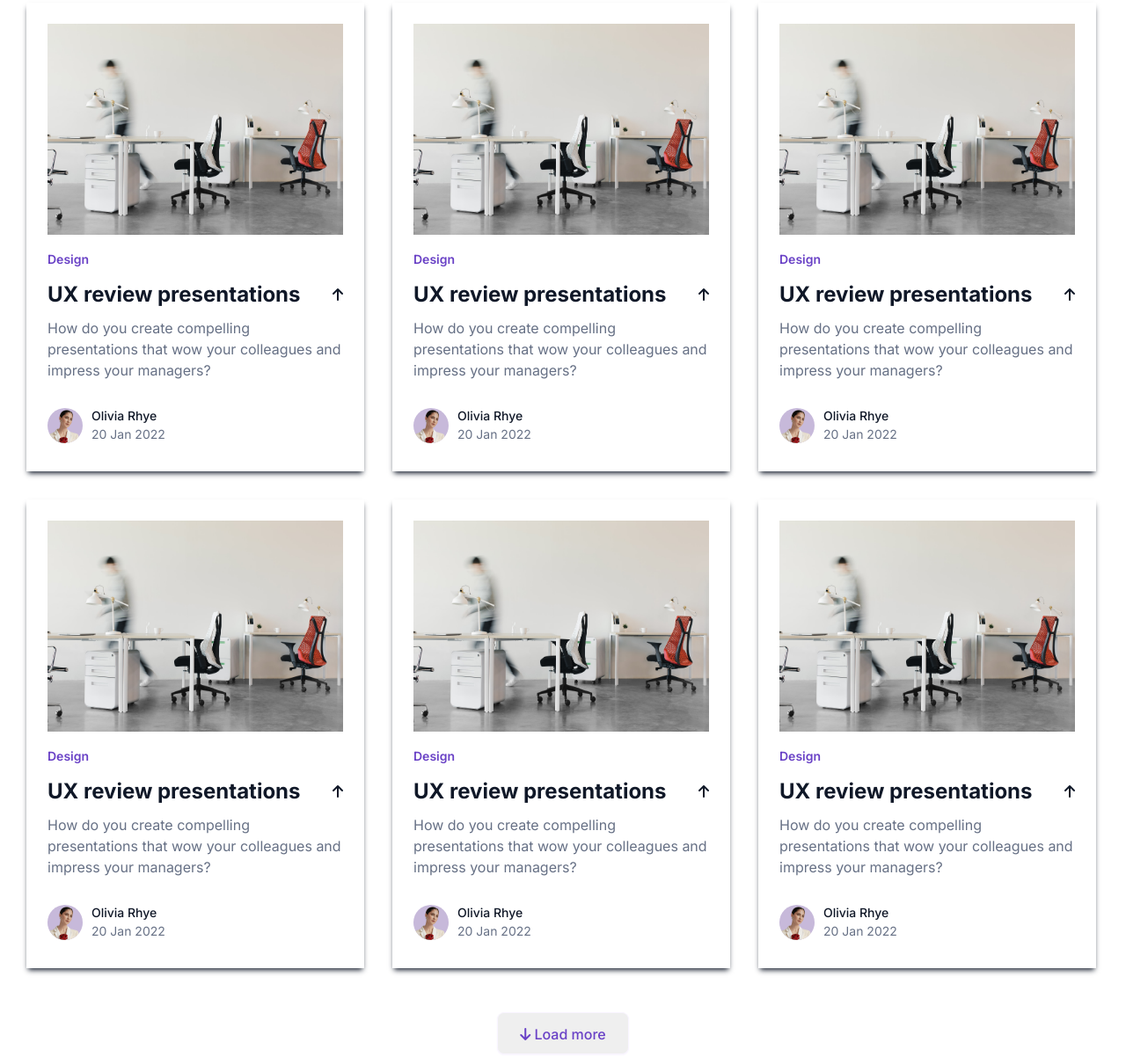
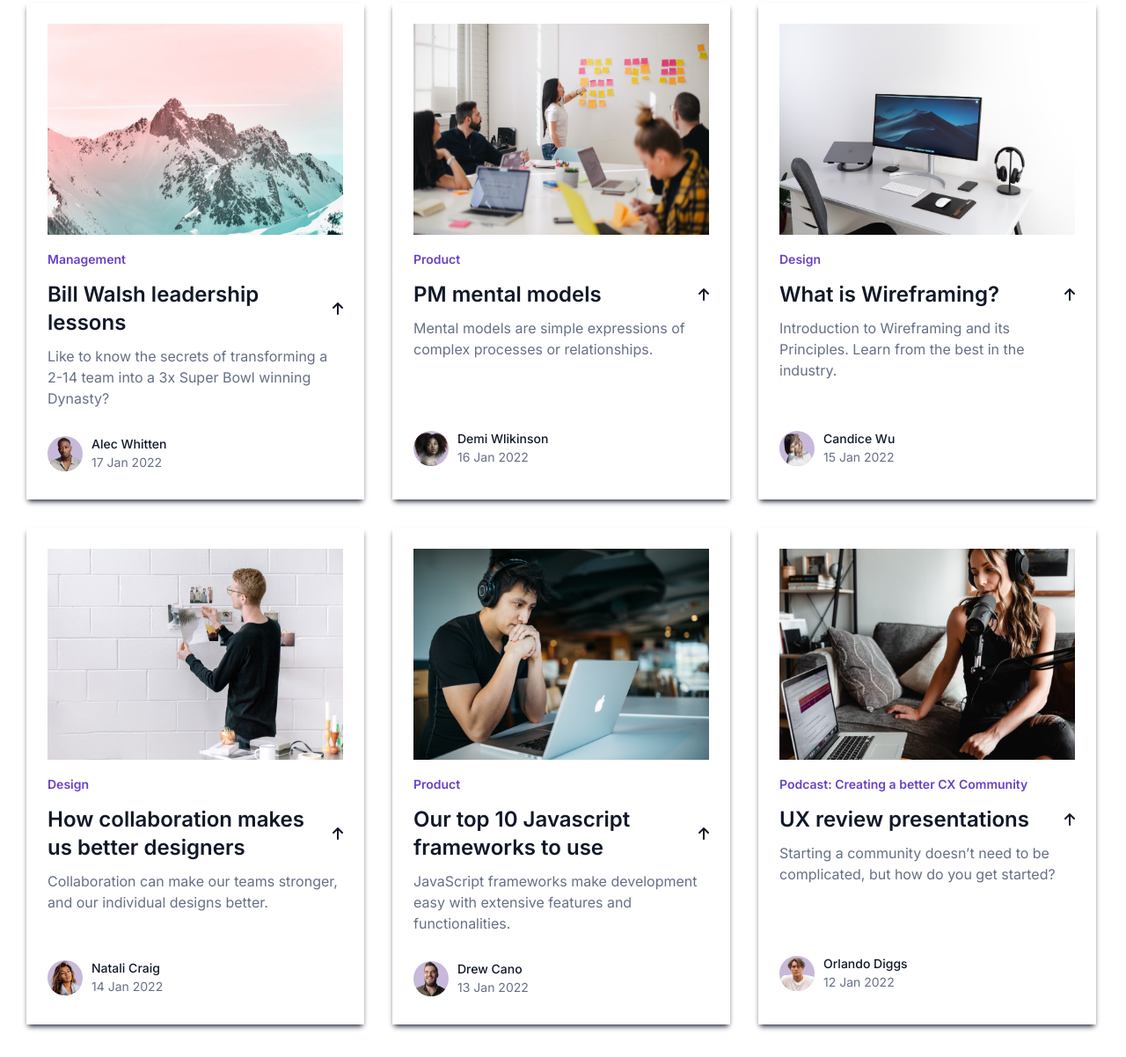
Before and after one commit to AleksandreLatsabidze/Figma_Design_1, a plain HTML site: page index.html in a window 1280 px wide. Shown: the part 980-2182 px from the top of the page at 88% size. Drawn offline with Linux system fonts and the light colour scheme.

Commit message:
add responsive design Figma for TechSchool Academy

```diff
--- a/css/main.css
+++ b/css/main.css
@@ -58,7 +58,7 @@ header button{
 }
 header h1{
     color: var(--secondary-color);
-    font-size: 48px;
+    font-size: 48px;  /*   36 */
     line-height: 60px;
     letter-spacing: -2%;
     font-weight: 600;
@@ -68,7 +68,7 @@ header h1{
 header p{
     color: var(--primary-color);
     font-weight: 400;
-    font-size: 20px;
+    font-size: 20px;   /*18*/
     line-height: 30px;
     letter-spacing: 0%;
     margin-bottom: 20px;
@@ -122,8 +122,8 @@ header p{
     gap:32px;
   }
 .box{
-    width: 384px;
-    /* height: 580px; */
+    width: 384px;  /*343*/
+    /* height: 580px;  530*/
     padding: 24px 24px 32px 24px;
     box-shadow: 0px 4px 6px -2px var(--title-color);
     background-color: #FFF;
@@ -147,10 +147,12 @@ header p{
     margin-bottom: 10px;
 }
 .titleIcon h3{
-   font-weight: 600px;
+   font-weight: 600;
    font-size: 24px;
    line-height: 32px;
    color: var(--title-color);
+   padding-right: 9px;
+
 }
 .titleIcon i{
     color: var(--title-color);
@@ -211,3 +213,14 @@ header p{
     text-align: center;
     margin: 50px 0px;
 }
+.lastPadd p,.podPadd p
+{
+    padding-bottom: 50px;
+
+}
+.introPadd p {
+    padding-bottom: 26px;
+}
+.colPadd p{
+    padding-bottom: 23px;
+}
--- a/index.html
+++ b/index.html
@@ -8,6 +8,7 @@
       href="https://cdnjs.cloudflare.com/ajax/libs/font-awesome/6.7.2/css/all.min.css"
     />
     <link rel="stylesheet" href="/css/main.css" />
+    <link rel="stylesheet" href="css/media.css" />
     <title>First Figma Project</title>
   </head>
   <body>
@@ -45,170 +46,170 @@
             </div>
           </div>
           <div class="box">
-            <img src="images/first.jpg" alt="Room photo" />
+            <img src="images/second.jpg" alt="girl photo" />
             <div class="boxText">
+              <h6>Product</h6>
+              <div class="titleIcon">
+                <h3>Migrating to Linear 101</h3>
+                <i class="fa fa-arrow-up" aria-hidden="true"></i>
+              </div>
+              <p>
+                Linear helps streamline software projects, sprints, tasks, and
+                bug tracking. Here’s how to get started.
+              </p>
+            </div>
+            <div class="lastItem">
+              <img src="images/ponex.png" alt="boy photo" />
+              <div class="nameDate">
+                <h6>Phoenix Baker</h6>
+                <span>19 Jan 2022</span>
+              </div>
+            </div>
+          </div>
+          <div class="box">
+            <img src="images/computerDesk.jpg" alt="computer photo" />
+            <div class="boxText">
+              <h6>Software Engineering</h6>
+              <div class="titleIcon">
+                <h3>Building your API Stack</h3>
+                <i class="fa fa-arrow-up" aria-hidden="true"></i>
+              </div>
+              <p>
+                The rise of RESTful APIs has been met by a rise in tools for
+                creating, testing, and managing them.
+              </p>
+            </div>
+            <div class="lastItem">
+              <img src="images/lana.png" alt="girl photo" />
+              <div class="nameDate">
+                <h6>Lana Steiner</h6>
+                <span>18 Jan 2022</span>
+              </div>
+            </div>
+          </div>
+          <div class="box">
+            <img src="images/mountain.jpg" alt="mountain photo" />
+            <div class="boxText">
+              <h6>Management</h6>
+              <div class="titleIcon">
+                <h3>Bill Walsh leadership lessons</h3>
+                <i class="fa fa-arrow-up" aria-hidden="true"></i>
+              </div>
+              <p>
+                Like to know the secrets of transforming a 2-14 team into a 3x
+                Super Bowl winning Dynasty?
+              </p>
+            </div>
+            <div class="lastItem">
+              <img src="images/alec.png" alt="boy photo" />
+              <div class="nameDate">
+                <h6>Alec Whitten</h6>
+                <span>17 Jan 2022</span>
+              </div>
+            </div>
+          </div>
+          <div class="box">
+            <img src="images/comferenceRoom.jpg" alt="Room photo" />
+            <div class="boxText lastPadd">
+              <h6>Product</h6>
+              <div class="titleIcon">
+                <h3>PM mental models</h3>
+                <i class="fa fa-arrow-up" aria-hidden="true"></i>
+              </div>
+              <p>
+                Mental models are simple expressions of complex processes or
+                relationships.
+              </p>
+            </div>
+            <div class="lastItem">
+              <img src="images/demi.png" alt="girl photo" />
+              <div class="nameDate">
+                <h6>Demi Wlikinson</h6>
+                <span>16 Jan 2022</span>
+              </div>
+            </div>
+          </div>
+          <div class="box">
+            <img src="images/secondcomputer.jpg" alt="computerRoom photo" />
+            <div class="boxText introPadd">
               <h6>Design</h6>
+              <div class="titleIcon">
+                <h3>What is Wireframing?</h3>
+                <i class="fa fa-arrow-up" aria-hidden="true"></i>
+              </div>
+              <p>
+                Introduction to Wireframing and its Principles. Learn from the
+                best in the industry.
+              </p>
+            </div>
+            <div class="lastItem">
+              <img src="images/candice.png" alt="girl photo" />
+              <div class="nameDate">
+                <h6>Candice Wu</h6>
+                <span>15 Jan 2022</span>
+              </div>
+            </div>
+          </div>
+          <div class="box">
+            <img src="images/pictures.jpg" alt="Room photo" />
+            <div class="boxText colPadd">
+              <h6>Design</h6>
+              <div class="titleIcon">
+                <h3>How collaboration makes us better designers</h3>
+                <i class="fa fa-arrow-up" aria-hidden="true"></i>
+              </div>
+              <p>
+                Collaboration can make our teams stronger, and our individual
+                designs better.
+              </p>
+            </div>
+            <div class="lastItem">
+              <img src="images/natali.png" alt="girl photo" />
+              <div class="nameDate">
+                <h6>Natali Craig</h6>
+                <span>14 Jan 2022</span>
+              </div>
+            </div>
+          </div>
+          <div class="box">
+            <img src="images/macbook.jpg" alt="Room photo" />
+            <div class="boxText">
+              <h6>Product</h6>
+              <div class="titleIcon">
+                <h3>Our top 10 Javascript frameworks to use</h3>
+                <i class="fa fa-arrow-up" aria-hidden="true"></i>
+              </div>
+              <p>
+                JavaScript frameworks make development easy with extensive
+                features and functionalities.
+              </p>
+            </div>
+            <div class="lastItem">
+              <img src="images/drew.png" alt="girl photo" />
+              <div class="nameDate">
+                <h6>Drew Cano</h6>
+                <span>13 Jan 2022</span>
+              </div>
+            </div>
+          </div>
+          <div class="box">
+            <img src="images/soundrack.jpg" alt="Room photo" />
+            <div class="boxText podPadd">
+              <h6>Podcast: Creating a better CX Community</h6>
               <div class="titleIcon">
                 <h3>UX review presentations</h3>
                 <i class="fa fa-arrow-up" aria-hidden="true"></i>
               </div>
               <p>
-                How do you create compelling presentations that wow your
-                colleagues and impress your managers?
+                Starting a community doesn’t need to be complicated, but how do
+                you get started?
               </p>
             </div>
             <div class="lastItem">
-              <img src="images/person.png" alt="girl photo" />
+              <img src="images/orlando.png" alt="girl photo" />
               <div class="nameDate">
-                <h6>Olivia Rhye</h6>
-                <span>20 Jan 2022</span>
-              </div>
-            </div>
-          </div>
-          <div class="box">
-            <img src="images/first.jpg" alt="Room photo" />
-            <div class="boxText">
-              <h6>Design</h6>
-              <div class="titleIcon">
-                <h3>UX review presentations</h3>
-                <i class="fa fa-arrow-up" aria-hidden="true"></i>
-              </div>
-              <p>
-                How do you create compelling presentations that wow your
-                colleagues and impress your managers?
-              </p>
-            </div>
-            <div class="lastItem">
-              <img src="images/person.png" alt="girl photo" />
-              <div class="nameDate">
-                <h6>Olivia Rhye</h6>
-                <span>20 Jan 2022</span>
-              </div>
-            </div>
-          </div>
-          <div class="box">
-            <img src="images/first.jpg" alt="Room photo" />
-            <div class="boxText">
-              <h6>Design</h6>
-              <div class="titleIcon">
-                <h3>UX review presentations</h3>
-                <i class="fa fa-arrow-up" aria-hidden="true"></i>
-              </div>
-              <p>
-                How do you create compelling presentations that wow your
-                colleagues and impress your managers?
-              </p>
-            </div>
-            <div class="lastItem">
-              <img src="images/person.png" alt="girl photo" />
-              <div class="nameDate">
-                <h6>Olivia Rhye</h6>
-                <span>20 Jan 2022</span>
-              </div>
-            </div>
-          </div>
-          <div class="box">
-            <img src="images/first.jpg" alt="Room photo" />
-            <div class="boxText">
-              <h6>Design</h6>
-              <div class="titleIcon">
-                <h3>UX review presentations</h3>
-                <i class="fa fa-arrow-up" aria-hidden="true"></i>
-              </div>
-              <p>
-                How do you create compelling presentations that wow your
-                colleagues and impress your managers?
-              </p>
-            </div>
-            <div class="lastItem">
-              <img src="images/person.png" alt="girl photo" />
-              <div class="nameDate">
-                <h6>Olivia Rhye</h6>
-                <span>20 Jan 2022</span>
-              </div>
-            </div>
-          </div>
-          <div class="box">
-            <img src="images/first.jpg" alt="Room photo" />
-            <div class="boxText">
-              <h6>Design</h6>
-              <div class="titleIcon">
-                <h3>UX review presentations</h3>
-                <i class="fa fa-arrow-up" aria-hidden="true"></i>
-              </div>
-              <p>
-                How do you create compelling presentations that wow your
-                colleagues and impress your managers?
-              </p>
-            </div>
-            <div class="lastItem">
-              <img src="images/person.png" alt="girl photo" />
-              <div class="nameDate">
-                <h6>Olivia Rhye</h6>
-                <span>20 Jan 2022</span>
-              </div>
-            </div>
-          </div>
-          <div class="box">
-            <img src="images/first.jpg" alt="Room photo" />
-            <div class="boxText">
-              <h6>Design</h6>
-              <div class="titleIcon">
-                <h3>UX review presentations</h3>
-                <i class="fa fa-arrow-up" aria-hidden="true"></i>
-              </div>
-              <p>
-                How do you create compelling presentations that wow your
-                colleagues and impress your managers?
-              </p>
-            </div>
-            <div class="lastItem">
-              <img src="images/person.png" alt="girl photo" />
-              <div class="nameDate">
-                <h6>Olivia Rhye</h6>
-                <span>20 Jan 2022</span>
-              </div>
-            </div>
-          </div>
-          <div class="box">
-            <img src="images/first.jpg" alt="Room photo" />
-            <div class="boxText">
-              <h6>Design</h6>
-              <div class="titleIcon">
-                <h3>UX review presentations</h3>
-                <i class="fa fa-arrow-up" aria-hidden="true"></i>
-              </div>
-              <p>
-                How do you create compelling presentations that wow your
-                colleagues and impress your managers?
-              </p>
-            </div>
-            <div class="lastItem">
-              <img src="images/person.png" alt="girl photo" />
-              <div class="nameDate">
-                <h6>Olivia Rhye</h6>
-                <span>20 Jan 2022</span>
-              </div>
-            </div>
-          </div>
-          <div class="box">
-            <img src="images/first.jpg" alt="Room photo" />
-            <div class="boxText">
-              <h6>Design</h6>
-              <div class="titleIcon">
-                <h3>UX review presentations</h3>
-                <i class="fa fa-arrow-up" aria-hidden="true"></i>
-              </div>
-              <p>
-                How do you create compelling presentations that wow your
-                colleagues and impress your managers?
-              </p>
-            </div>
-            <div class="lastItem">
-              <img src="images/person.png" alt="girl photo" />
-              <div class="nameDate">
-                <h6>Olivia Rhye</h6>
-                <span>20 Jan 2022</span>
+                <h6>Orlando Diggs</h6>
+                <span>12 Jan 2022</span>
               </div>
             </div>
           </div>
```
Also changed, not shown: css/media.css (+44 -0 lines), images/alec.png (added), images/candice.png (added), images/comferenceRoom.jpg (added), images/computerDesk.jpg (added), images/demi.png (added), images/drew.png (added), images/lana.png (added), images/macbook.jpg (added), images/mountain.jpg (added), images/natali.png (added), images/orlando.png (added), images/pictures.jpg (added), images/ponex.png (added), 3 more files. Lines whose indentation alone changed are shown as unchanged.
